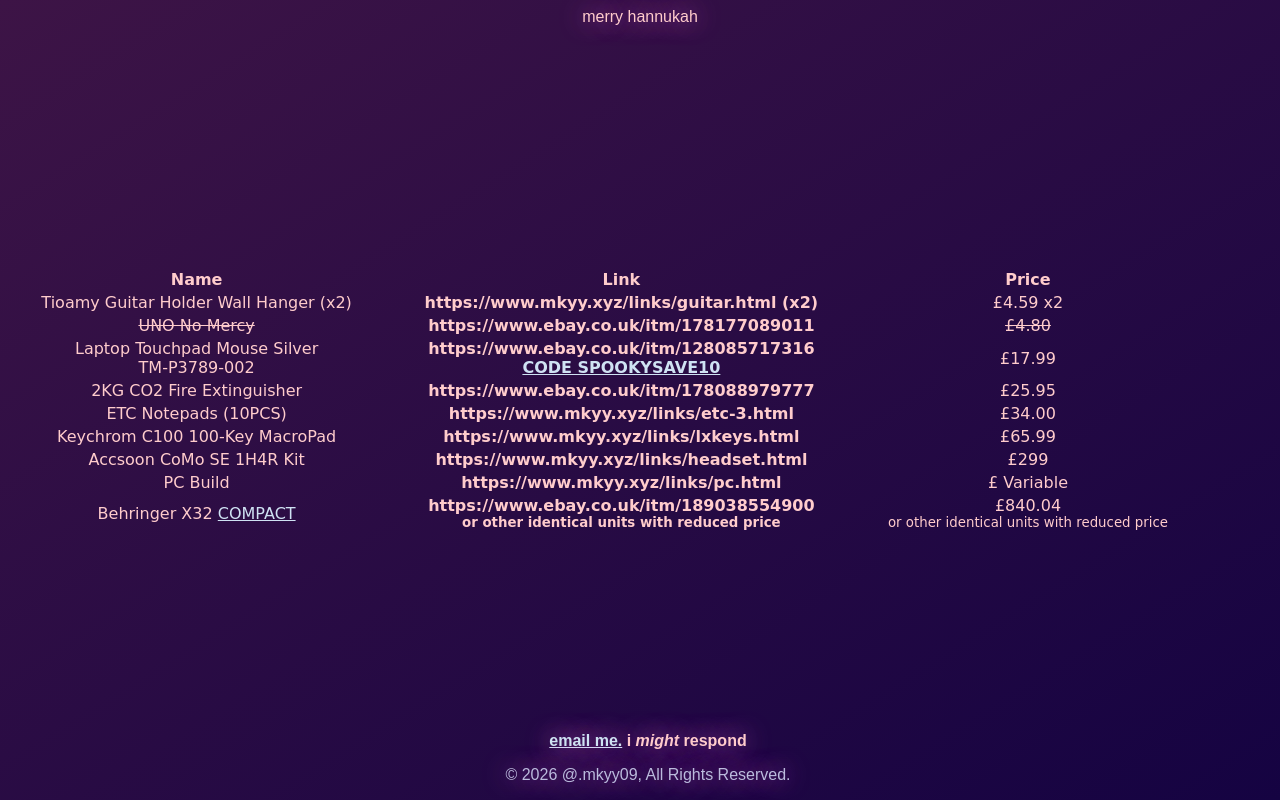
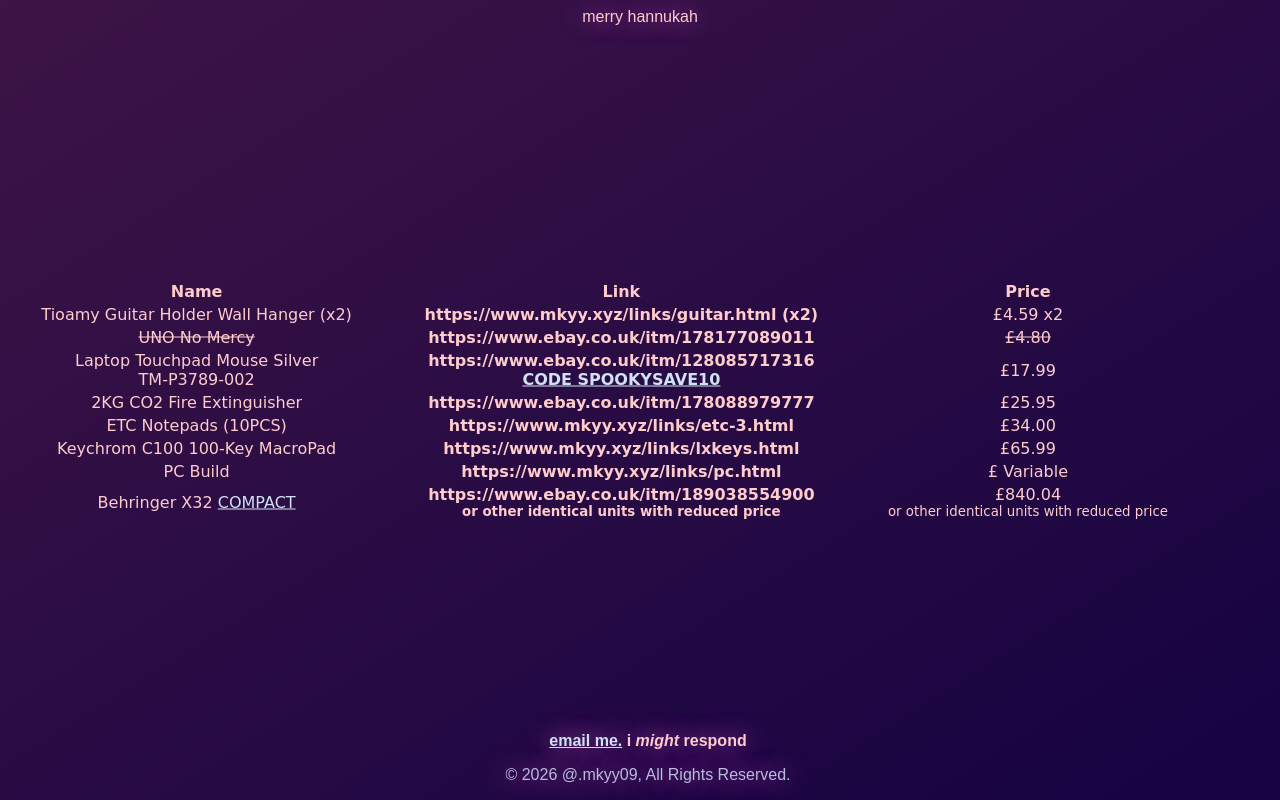
Before and after one commit to mkyy09/mkyy.xyz, a plain HTML site: page links/directory.html in a window 1280 px wide. Drawn offline with Linux system fonts and the light colour scheme; a web font is replaced by a local one.

Commit message:
Update directory.html

```diff
--- a/links/directory.html
+++ b/links/directory.html
@@ -1,6 +1,6 @@
 <html lang="en-GB">
   <head>
-        <title>very professional website™</title>
+        <title>le list™</title>
         <link rel="icon" type="image/x-icon" href="../assets/favicon.ico">
         <link rel="stylesheet" href="../styles.css">
 
@@ -72,11 +72,6 @@
                   <td>£65.99</td>
                 </tr>
                 <tr>
-                  <td>Accsoon CoMo SE 1H4R Kit</td>
-                  <td> <a href="https://www.mkyy.xyz/links/headset.html" target="_blank">https://www.mkyy.xyz/links/headset.html</a></td>
-                  <td>£299</td>
-                </tr>
-                <tr>
                   <td>PC Build</td>
                   <td> <a href="https://www.mkyy.xyz/links/pc.html" target="_blank">https://www.mkyy.xyz/links/pc.html</a></td>
                   <td>£ Variable</td>
```
